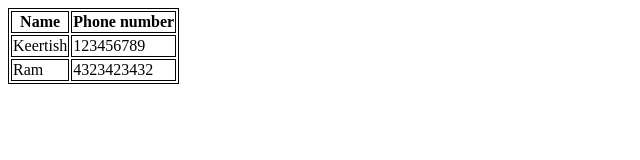
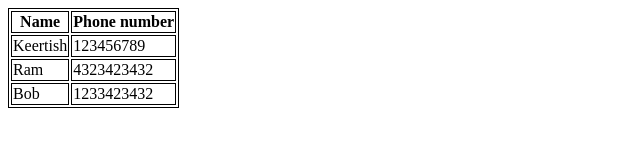
Before and after one commit to RKeertishKumar/phone-book, a plain HTML site: page index.html in a window 1280 px wide. Shown: the whole page, without its empty margins (0-640 px from the left). Drawn offline with Linux system fonts and the light colour scheme.

Commit message:
New contact added

```diff
--- a/index.html
+++ b/index.html
@@ -20,6 +20,11 @@
 			<td>Ram</td>
 			<td>4323423432</td>
 		</tr>
+		<tr>
+			<td>Bob</td>
+			<td>1233423432</td>
+		</tr>
+
 	</table>
 </body>
 </html>
```
